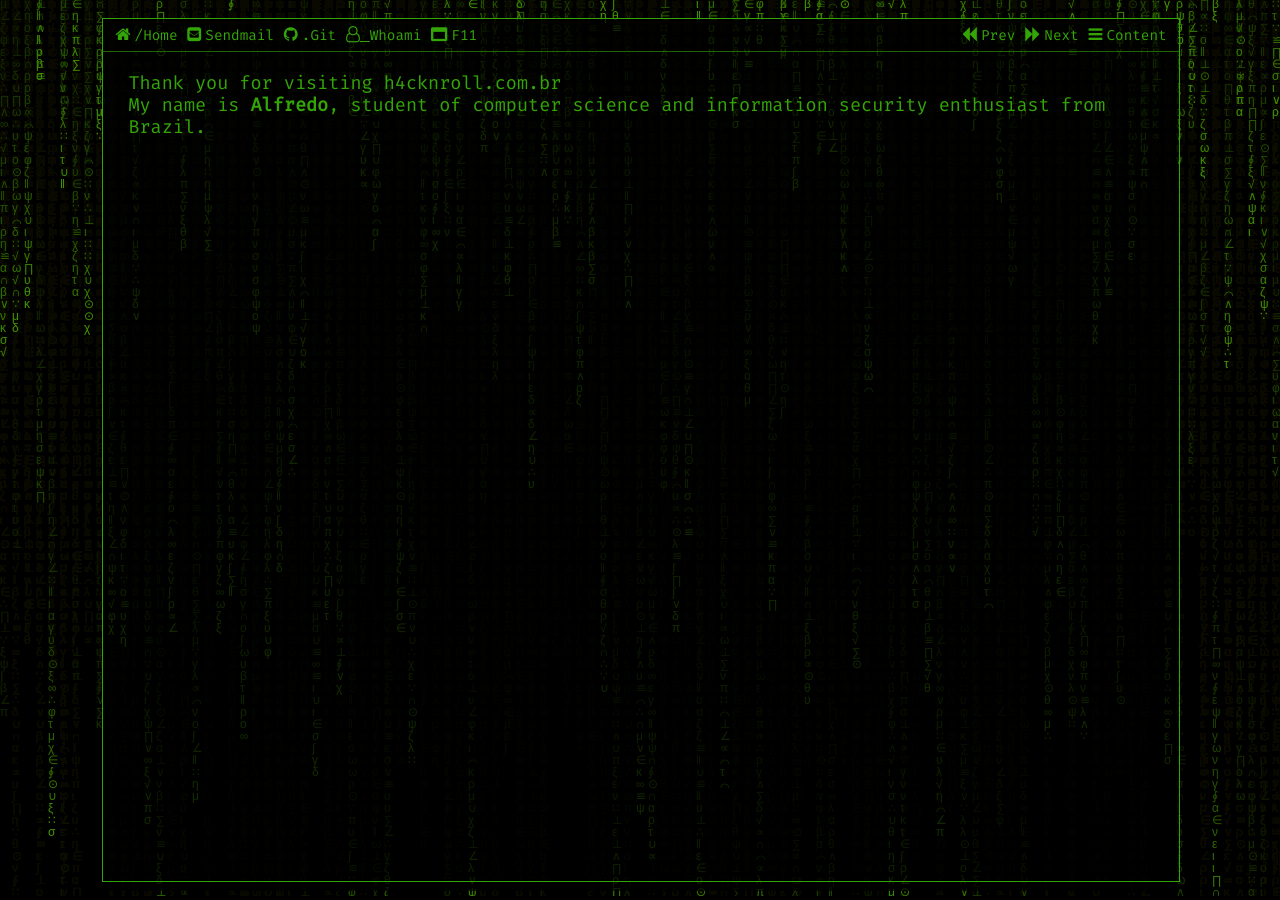
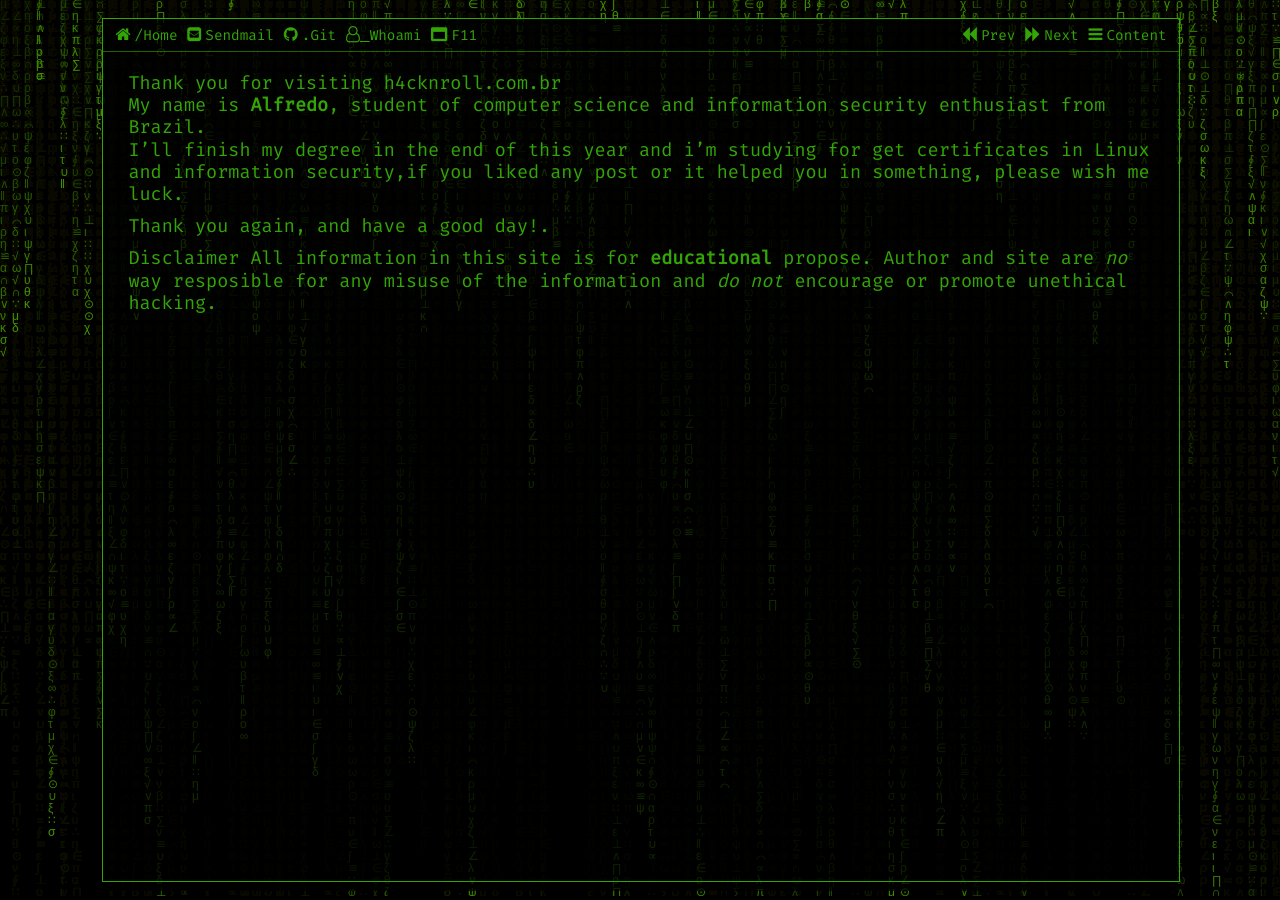
Before and after one commit to alfredoFerreiraAssis/alfredoFerreiraAssis.github.io, a Jekyll site: the page built from about.md, in a window 1280 px wide. Built offline with Jekyll 4.4.1, drawn with Linux system fonts in a browser that asks for light colours; our own code applies the rules of GitHub Pages for plain Markdown files.

Commit message:
Update about.md

```diff
--- a/about.md
+++ b/about.md
@@ -1,2 +1,8 @@
 Thank you for visiting h4cknroll.com.br
 My name is __Alfredo__, student of computer science and information security enthusiast from Brazil.
+I'll finish my degree in the end of this year and i'm studying for get certificates in Linux and information security,if you liked any post or it helped you in something, please wish me luck.
+
+Thank you again, and have a good day!.
+
+Disclaimer
+All information in this site is for __educational__ propose. Author and site are _no_ way resposible for any misuse of the information and _do not_ encourage or promote unethical hacking.
```
